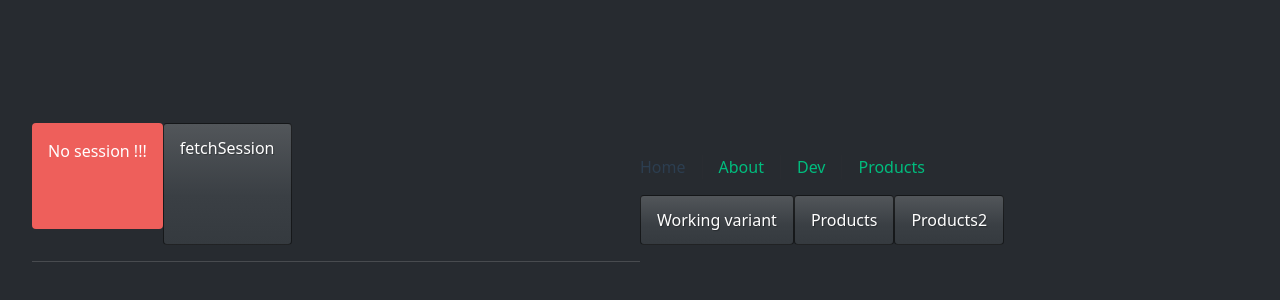
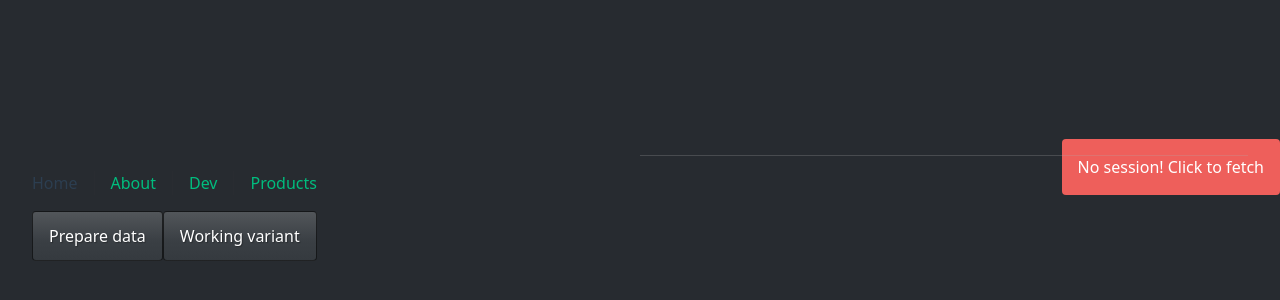
Before and after one commit to TarasOstasha/oauth-shopify-app, a Vue app in the folder app-front/: page / in a window 1280 px wide. Shown: the part 200-500 px from the top of the page. Built offline with nearby package versions, Linux system fonts and the light colour scheme.

Commit message:
refactor

```diff
--- a/app-front/src/App.vue
+++ b/app-front/src/App.vue
@@ -1,7 +1,12 @@
 <script setup lang="ts">
-import Session from '@/components/Session.vue'
+import { RouterLink, RouterView } from 'vue-router';
+import axios from 'axios';
+import { httpOptions, log, api } from '@/utils';
+import Session from '@/components/Session.vue';
 import { useRoute } from "vue-router";
 import { useRouter } from "vue-router";
+import { shop } from "@/config";
+
 const route = useRoute();
 </script>
 
@@ -16,10 +21,9 @@ const route = useRoute();
         <RouterLink to="/products">Products</RouterLink>
       </nav>
       <hr />
+      <a class="btn btn-primary" role="button" @click="prepareData">Prepare data</a>
       <a class="btn btn-primary" href="https://oauth-shopify-app.herokuapp.com/auth?shop=tonyjoss-store.myshopify.com"
         role="button">Working variant</a>
-      <a class="btn btn-primary" role="button" @click="getProducts">Products</a>
-      <a class="btn btn-primary" role="button" @click="getProducts2">Products2</a>
     </div>
   </header>
   <RouterView />
@@ -27,43 +31,9 @@ const route = useRoute();
 
 <script lang="ts">
 
-import { RouterLink, RouterView } from 'vue-router'
-import axios from 'axios'
-// import { useUserStore } from '@/stores/user'
-// import { useAppStore } from '@/stores/app'
-import { config } from "@/config";
-const log = console.log;
-
-
 export default {
-
-  components: {
-  },
-
-  // setup() {
-  //   const route = useRoute();
-  //   // const storeUser = useUserStore()
-  //   // const storeApp = useAppStore()
-  //   return {
-  //     // storeUser,
-  //     // storeApp
-  //     route
-  //   }
-  // },
-
   data() {
     return {
-      session: {
-        accessToken: null, // "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"
-        id: null, // "offline_tonyjoss-store.myshopify.com"
-        isOnline: null, // false
-        scope: null, // "write_products,write_customers,write_draft_orders"
-        shop: null, // "tonyjoss-store.myshopify.com"
-        state: null, // "608570500830120"
-      },
-      shop: 'tonyjoss-store.myshopify.com',
-      // userData: {},
-      // appData: {}
     }
   },
 
@@ -72,55 +42,42 @@ export default {
     // setInterval(() => {
     //   this.fetchSession();
     // }, 1000);
-    log(this.api())
+    log(api())
   },
 
   mounted() {
-    setTimeout(() => { this.saveShop() }, 300);
+    // setTimeout(() => { this.saveShop() }, 300);
   },
 
   methods: {
-    api: () => {
-      return location.hostname == 'localhost'
-        ? 'https://oauth-shopify-app.herokuapp.com'
-        : ''
-    },
-    saveShop() {
-      const query: any = this.route.query;
-      console.log(query)
-      const shop: string = query.shop;
-      console.log(777, shop);
-      // localStorage.setItem('shop', shop);
-      this.shop = shop;
-    },
-    async fetchSession() {
-      // const shop = localStorage.getItem('shop');
-      const url = `${this.api()}/session-info?shop=${this.shop}`;
+    // saveShop() {
+    //   const query: any = this.route.query;
+    //   log(query)
+    //   const shop: string = query.shop;
+    //   log(777, shop);
+    //   // localStorage.setItem('shop', shop);
+    //   this.shop = shop;
+    // },
+
+    async getProducts() {
+      const url = `${api()}/api/products?shop=${shop}`;
       const answer = await axios.get(url);
       log(answer);
-      const session = answer.data.sessionSave;
-      if (session) this.session = session;
-    },
-    async getProducts() {
-      // const shop = localStorage.getItem('shop');
-      const url = `${this.api()}/api/products?shop=${this.shop}`;
-      const answer = await axios.get(url);
-      console.log(answer);
     },
     async getProducts2() {
-      // const shop = localStorage.getItem('shop');
-      const url = `${this.api()}/api/products-count?shop=${this.shop}`;
+      const url = `${api()}/api/products-count?shop=${shop}`;
       const answer = await axios.get(url);
-      console.log(answer);
+      log(answer);
+    },
+    async prepareData() {
+      const url = `${api()}/api/prepare-data?shop=${shop}`;
+      const answer = await axios.get(url);
+      log(answer);
     }
   }
 }
 
-
-
 </script>
-
-
 
 
 <style>
--- a/app-front/src/components/Session.vue
+++ b/app-front/src/components/Session.vue
@@ -1,101 +1,37 @@
+<script setup lang="ts">
+import { useAppStore } from '@/stores/app';
+import { useRoute } from "vue-router";
+import { useRouter } from "vue-router";
+import axios from 'axios';
+import { shop } from "@/config";
+import { httpOptions, log, api } from '@/utils';
+const storeApp = useAppStore();
+const route = useRoute();
+</script>
+
   <template>
     <div class="session-info">
-        <div v-if="!session.id" class="alert alert-danger" role="alert">
-            No session !!!
+        <div v-if="!storeApp.session.id" @click="storeApp.fetchSession" class="alert alert-danger" role="alert">
+            No session! Click to fetch
         </div>
-        <div v-if="session.id" class="alert alert-success" role="alert">
-            Session info:
-            <div>
-                aession: {{ session }}
-            </div>
-            <div>
-                accessToken: {{ session.accessToken }}
-            </div>
-            <div>
-                id: {{ session.id }}
-            </div>
-            <div>
-                isOnline: {{ session.isOnline }}
-            </div>
-            <div>
-                scope: {{ session.scope }}
-            </div>
-            <div>
-                shop: {{ session.shop }}
-            </div>
-            <div>
-                state: {{ session.state }}
-            </div>
+        <div v-if="storeApp.session.id" class="alert alert-success" role="alert">
+            You can see session info in console
         </div>
-
-        <a class="btn btn-primary" role="button" @click="fetchSession">fetchSession</a>
-
     </div>
 </template>
 
 
-
 <script lang="ts">
-
-import axios from 'axios'
-// import { useUserStore } from '@/stores/user'
-// import { useAppStore } from '@/stores/app'
-import { useRoute } from "vue-router";
-import { useRouter } from "vue-router";
-import { config } from "@/config";
-const log = console.log;
-
 export default {
-    components: {
-    },
-    setup() {
-        const route = useRoute();
-        // const storeUser = useUserStore()
-        // const storeApp = useAppStore()
+    data() {
         return {
-            // storeUser,
-            // storeApp
-            route
         }
     },
-    data() {
-        return {
-            session: {
-                accessToken: null, // "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"
-                id: null, // "offline_tonyjoss-store.myshopify.com"
-                isOnline: null, // false
-                scope: null, // "write_products,write_customers,write_draft_orders"
-                shop: null, // "tonyjoss-store.myshopify.com"
-                state: null, // "608570500830120"
-            },
-            shop: '',
-
-        }
-    },
-
     created() {
-
-        log(this.api())
     },
     mounted() {
     },
     methods: {
-        api: () => {
-            return location.hostname == 'localhost'
-                ? 'https://oauth-shopify-app.herokuapp.com'
-                : ''
-        },
-
-        async fetchSession() {
-            // const shop = localStorage.getItem('shop');
-            this.shop = 'tonyjoss-store.myshopify.com';
-            const url = `${this.api()}/session-info?shop=${this.shop}`;
-            const answer = await axios.get(url);
-            log(answer);
-            const session = answer.data.sessionSave;
-            if (session) this.session = session;
-        },
-
     }
 }
 
@@ -104,5 +40,9 @@ export default {
 <style>
 .session-info {
     display: flex;
+    position: absolute;
+    top: 0;
+    right: 0;
+    cursor: pointer;
 }
 </style>
--- a/app-front/src/config.ts
+++ b/app-front/src/config.ts
@@ -1,5 +1,7 @@
-export const config = {
-    API_DEV: 'http://localhost:3000',
+    // API_DEV: 'http://localhost:3000',
     // API_PROD: 'https://oauth-shopify-app.herokuapp.com',
 
-}
+const shop = 'tonyjoss-store.myshopify.com'
+
+
+export { shop }
--- /dev/null
+++ b/app-front/src/stores/app.ts
@@ -0,0 +1,38 @@
+import { defineStore } from 'pinia'
+import axios from 'axios'
+import { httpOptions, log, logT, api } from '@/utils'
+import { shop } from "@/config";
+
+export const useAppStore = defineStore({
+  id: 'app',
+  state: () => ({
+    session: {
+      accessToken: null, // "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"
+      id: null,          // "offline_tonyjoss-store.myshopify.com"
+      isOnline: null,    // false
+      scope: null,       // "write_products,write_customers,write_draft_orders"
+      shop: null,        // "tonyjoss-store.myshopify.com"
+      state: null,       // "608570500830120"
+    }
+  }),
+  getters: {
+  },
+
+  actions: {
+    async fetchSession() {
+      const url = `${api()}/session-info?shop=${shop}`;
+      const answer = await axios.get(url);
+      log(answer);
+      const session = answer.data.sessionSave;
+      logT(session);
+      if (session) this.session = session;
+    },
+    // async refresh() {
+    //   const url = `${api()}/api/products-prepared?shop=${this.shop}`;
+
+    //   const answer = await axios.get('http://localhost:3001/api/post', httpOptions);
+    //   log(answer);
+    //   this.products = answer.data.products;
+    // },
+  }
+})
--- /dev/null
+++ b/app-front/src/utils/index.ts
@@ -0,0 +1,25 @@
+// import { AxiosError, AxiosRequestConfig, AxiosResponse } from 'axios';
+import type { AxiosRequestConfig } from 'axios';
+const log = console.log;
+const logT = console.table;
+
+interface MyOption {
+    headers: {
+        'auth-token': string | null
+    }
+}
+const httpOptions: AxiosRequestConfig<MyOption> = {
+    headers: {
+        'auth-token': localStorage.getItem('authToken'),
+    }
+}
+
+const api = () => {
+    return location.hostname == 'localhost'
+        ? 'https://oauth-shopify-app.herokuapp.com'
+        : ''
+}
+
+
+
+export { httpOptions, log, logT, api }
```
Also changed, not shown: app-front/src/stores/products.ts (added, +21 -0 lines), 1 other file (tests, documents, lock files or other folders).
